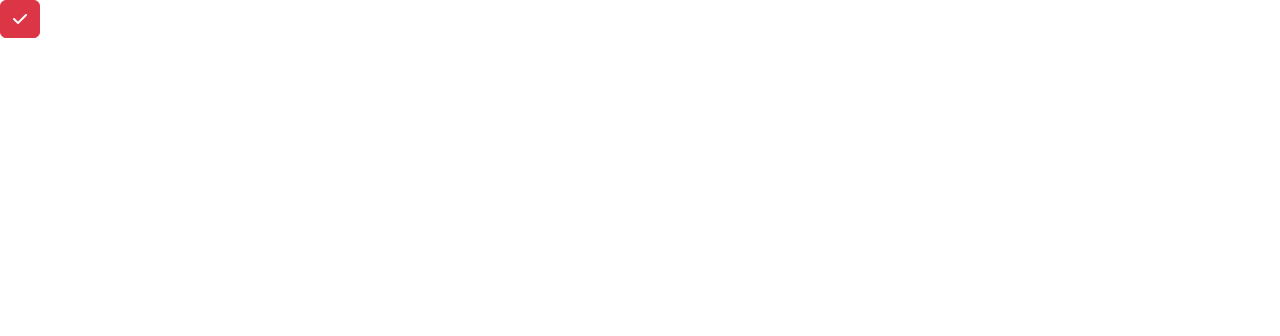
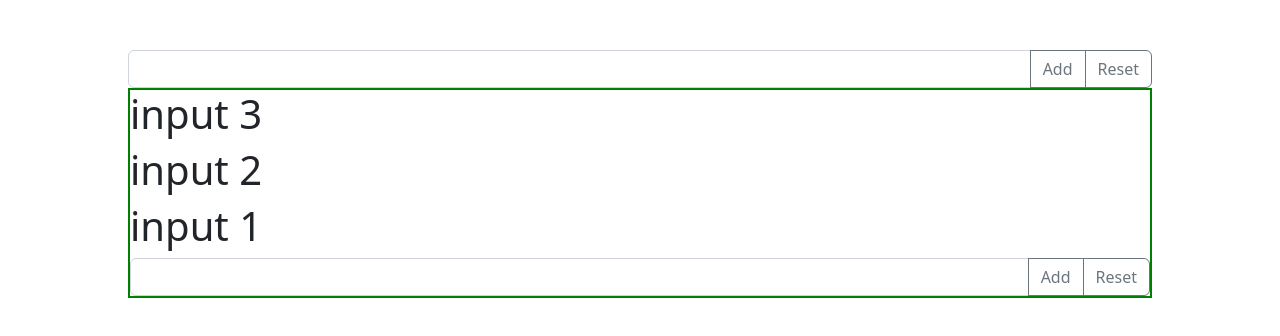
Before and after one commit to conicuznhm/ReactWorkshop, a React (Create React App) app: page / in a window 1280 px wide. Shown: the top 336 px of the page. Built offline with nearby package versions, Linux system fonts and the light colour scheme.

Commit message:
update: done input item

```diff
--- a/package.json
+++ b/package.json
@@ -11,6 +11,7 @@
     "react": "^18.2.0",
     "react-dom": "^18.2.0",
     "react-scripts": "5.0.1",
+    "uuid": "^9.0.0",
     "web-vitals": "^2.1.4"
   },
   "scripts": {
--- a/src/App.js
+++ b/src/App.js
@@ -1,25 +1,39 @@
-import logo from './logo.svg';
 import './App.css';
+import { v4 as uuidv4 } from 'uuid';
+import InputToDo from './component/InputToDo';
+import ListItems from './component/ListItems';
+import { useState } from 'react';
 
 function App() {
+
+  const DefaultItems = [
+    { id: uuidv4(), title: 'input 3', completed: false },
+    { id: uuidv4(), title: 'input 2', completed: false },
+    { id: uuidv4(), title: 'input 1', completed: false }
+  ];
+
+  const [items, setItems] = useState(DefaultItems);
+  const [item, setItem] = useState('');
+
+  // action when click 'Add' button
+  const handleAddItem = () => {
+    const tempArr = [...items];
+    tempArr.unshift({ id: uuidv4(), title: item, completed: false });
+    setItems(tempArr);
+    setItem('');
+  };
+
+  // action when click 'Reset' button
+  const handleResetItem = () => setItem('');
+
+  // action when 'input' change by user
+  const handleInputChange = (e) => setItem(e.target.value);
+
   return (
-    <button className='btn btn-danger'><i className='fa-solid fa-check' /></button>
-    // <div className="App">
-    //   <header className="App-header">
-    //     <img src={logo} className="App-logo" alt="logo" />
-    //     <p>
-    //       Edit <code>src/App.js</code> and save to reload.
-    //     </p>
-    //     <a
-    //       className="App-link"
-    //       href="https://reactjs.org"
-    //       target="_blank"
-    //       rel="noopener noreferrer"
-    //     >
-    //       Learn React
-    //     </a>
-    //   </header>
-    // </div>
+    <div style={{ width: '80%', margin: '50px auto' }}>
+      <InputToDo item={item} onChange={handleInputChange} onClickAdd={handleAddItem} onClickReset={handleResetItem} />
+      <ListItems items={items} />
+    </div>
   );
 }
 
--- /dev/null
+++ b/src/component/InputToDo.js
@@ -0,0 +1,15 @@
+const InputToDo = ({item, onChange, onClickAdd, onClickReset}) => {
+    return (
+        <div className="input-group">
+            <input
+            type='text'
+            className="form-control"
+                value={item}
+                onChange={onChange}
+            />
+                <button className="btn btn-outline-secondary" onClick={onClickAdd}>Add</button>
+                <button type="reset" className="btn btn-outline-secondary" onClick={onClickReset}>Reset</button>
+        </div>
+    );
+}
+export default InputToDo;
--- /dev/null
+++ b/src/component/Item.js
@@ -0,0 +1,11 @@
+const Item = ({item}) => {
+    return (
+        <div className="input-group">
+            <input type='text' className="form-control" />
+            <button className="btn btn-outline-secondary" >Add</button>
+            <button type="reset" className="btn btn-outline-secondary" >Reset</button>
+        </div>
+
+    );
+}
+export default Item;
--- /dev/null
+++ b/src/component/ListItems.js
@@ -0,0 +1,13 @@
+import Item from "./Item";
+import { v4 as uuidv4 } from 'uuid';
+
+const ListItems = ({items}) => {
+    return (
+        <div style={{border: '2px solid green'}}>
+        {items.map(item => <h1 key={item.id}>{item.title}</h1>)}
+            {/* <Item item={{ id: uuidv4(), title: 'input 3', completed: false }}/> */}
+            <Item />
+        </div>
+    );
+}
+export default ListItems;
```
Also changed, not shown: 1 other file (tests, documents, lock files or other folders).
